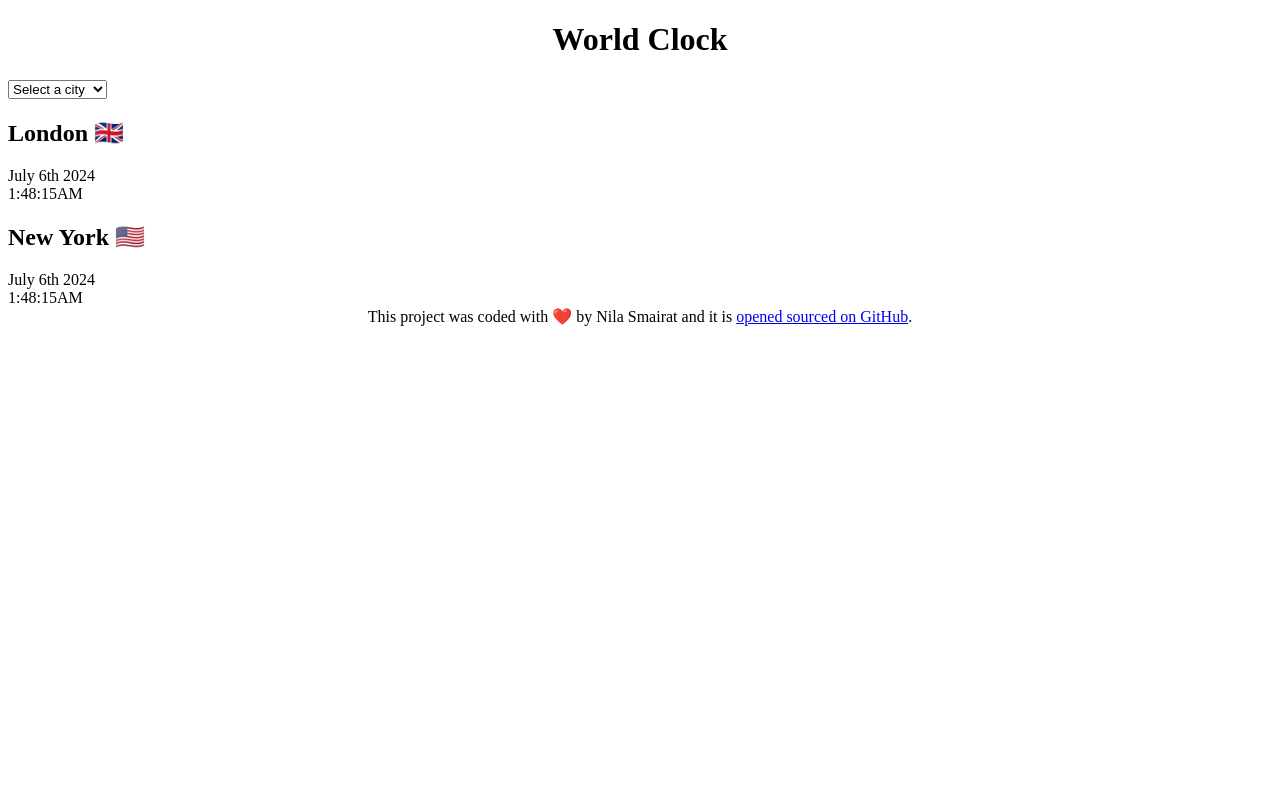
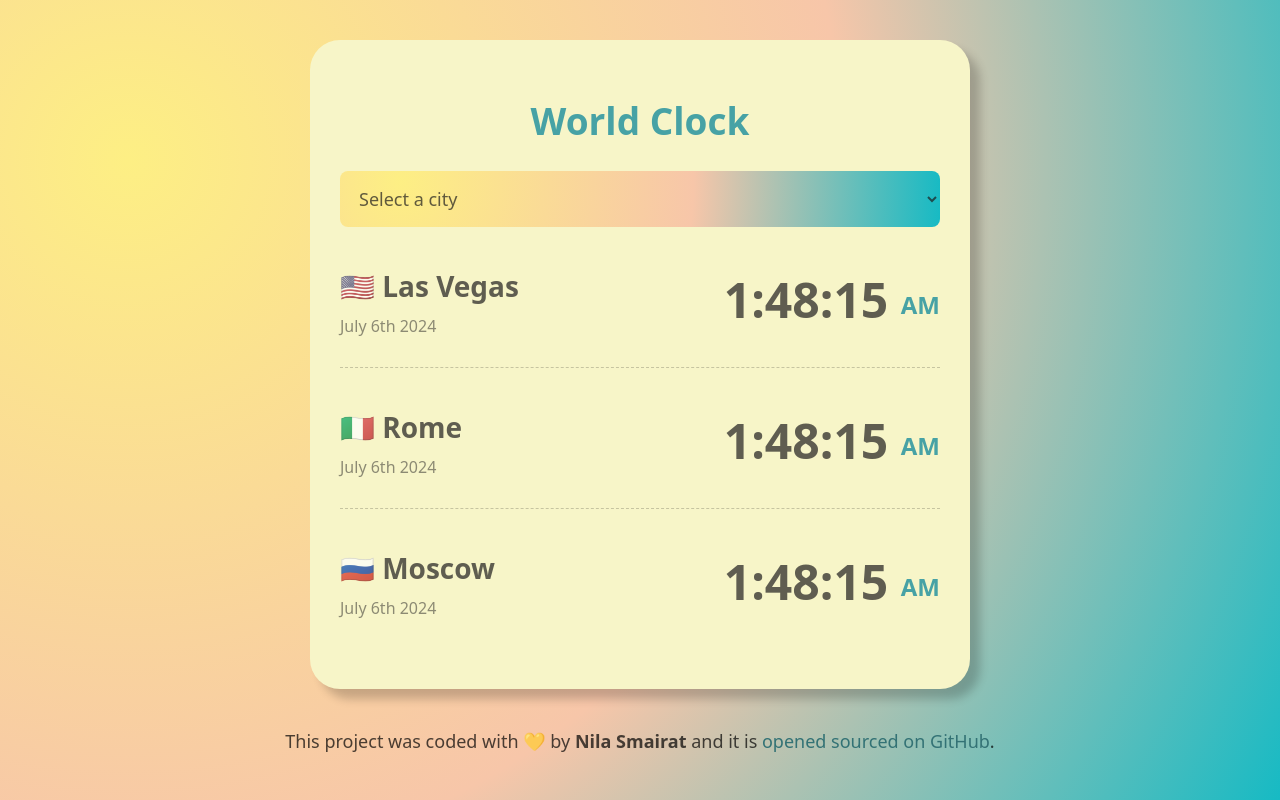
Before and after one commit to nsmairat/world-clock, a plain HTML site: page index.html in a window 1280 px wide. Drawn offline with Linux system fonts and the light colour scheme.

Commit message:
Styled the project w css

```diff
--- a/css/style.css
+++ b/css/style.css
@@ -1,8 +1,88 @@
-h1 {
-  text-align: center;
+.container {
+  max-width: 600px;
+  background-color: rgb(247, 245, 200);
+  padding: 30px;
+  margin: 40px auto;
+  box-shadow: 10px 10px 10px rgba(0, 0, 0, 0.2);
 
+  border-radius: 30px;
 }
 
+.city {
+  display: flex;
+  justify-content: space-between;
+  margin: 10px 0;
+  border-bottom: 1px dashed rgba(0, 0, 0, 0.2);
+  padding: 30px 0;
+}
+
+.city:last-child {
+  border: none;
+}
+.time {
+  font-size: 48px;
+  font-weight: bold;
+}
+
+.time small {
+  font-size: 24px;
+  vertical-align: middle;
+  line-height: 36px;
+}
+
+small {
+  color: rgb(71, 162, 165);
+}
+select {
+  display: block;
+  width: 100%;
+  border-radius: 8px;
+  padding: 15px;
+  font-size: 18px;
+  background: radial-gradient(
+    circle at 10% 20%,
+    rgb(253, 239, 132) 0%,
+    rgb(247, 198, 169) 54.2%,
+    rgb(21, 186, 196) 100.3%
+  );
+  color: rgba(30, 28, 28, 0.7);
+  border: none;
+  font-family: system-ui, -apple-system, BlinkMacSystemFont, "Segoe UI", Roboto,
+    Oxygen, Ubuntu, Cantarell, "Open Sans", "Helvetica Neue", sans-serif;
+}
+body {
+  background: radial-gradient(
+    circle at 10% 20%,
+    rgb(253, 239, 132) 0%,
+    rgb(247, 198, 169) 54.2%,
+    rgb(21, 186, 196) 100.3%
+  );
+  background-attachment: fixed;
+  color: rgba(30, 28, 28, 0.7);
+  font-family: system-ui, -apple-system, BlinkMacSystemFont, "Segoe UI", Roboto,
+    Oxygen, Ubuntu, Cantarell, "Open Sans", "Helvetica Neue", sans-serif;
+}
+h1 {
+  color: rgb(71, 162, 165);
+  text-align: center;
+  font-size: 37px;
+  font-family: system-ui, -apple-system, BlinkMacSystemFont, "Segoe UI", Roboto,
+    Oxygen, Ubuntu, Cantarell, "Open Sans", "Helvetica Neue", sans-serif;
+}
+
+h2 {
+  margin: 0 0 10px;
+  font-size: 28px;
+}
+.date {
+  opacity: 0.7;
+}
 footer {
   text-align: center;
+  font-size: 18px;
+  color: rgba(0, 0, 0, 0.7);
 }
+a {
+  color: rgb(51, 114, 117);
+  text-decoration: none;
+}
--- a/index.html
+++ b/index.html
@@ -7,6 +7,7 @@
     <link rel="stylesheet" href="css/style.css" />
   </head>
   <body>
+    <div>
       <div class="container">
         <h1>World Clock</h1>
         <select name="" id="">
@@ -16,19 +17,30 @@
           <option value="">🇫🇷 Paris</option>
         </select>
         <div class="city">
-        <h2>London 🇬🇧</h2>
+          <div>
+            <h2>🇺🇸 Las Vegas</h2>
             <div class="date">July 6th 2024</div>
-        <div class="time">1:48:15AM</div>
+          </div>
+          <div class="time">1:48:15 <small>AM</small></div>
         </div>
         <div class="city">
-        <h2>New York 🇺🇸</h2>
+          <div>
+            <h2>🇮🇹 Rome</h2>
             <div class="date">July 6th 2024</div>
-        <div class="time">1:48:15AM</div>
+          </div>
+          <div class="time">1:48:15 <small>AM</small></div>
+        </div>
+         <div class="city">
+          <div>
+            <h2>🇷🇺 Moscow</h2>
+            <div class="date">July 6th 2024</div>
+          </div>
+          <div class="time">1:48:15 <small>AM</small></div>
         </div>
       </div>
 
     <footer>
-      This project was coded with ❤️ by Nila Smairat and it is
+      This project was coded with 💛 by <strong> Nila Smairat </strong> and it is
       <a href="https://github.com/nsmairat/world-clock" target="_blank"
         >opened sourced on GitHub</a
       >.
```
Lines whose indentation alone changed are shown as unchanged.
